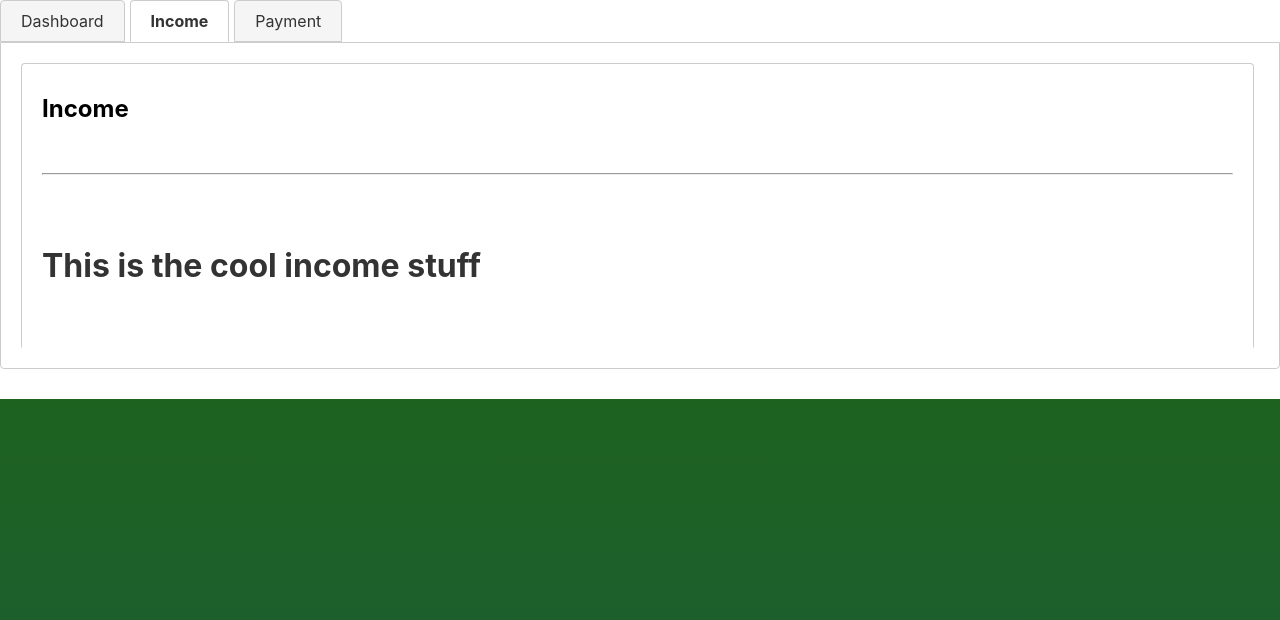
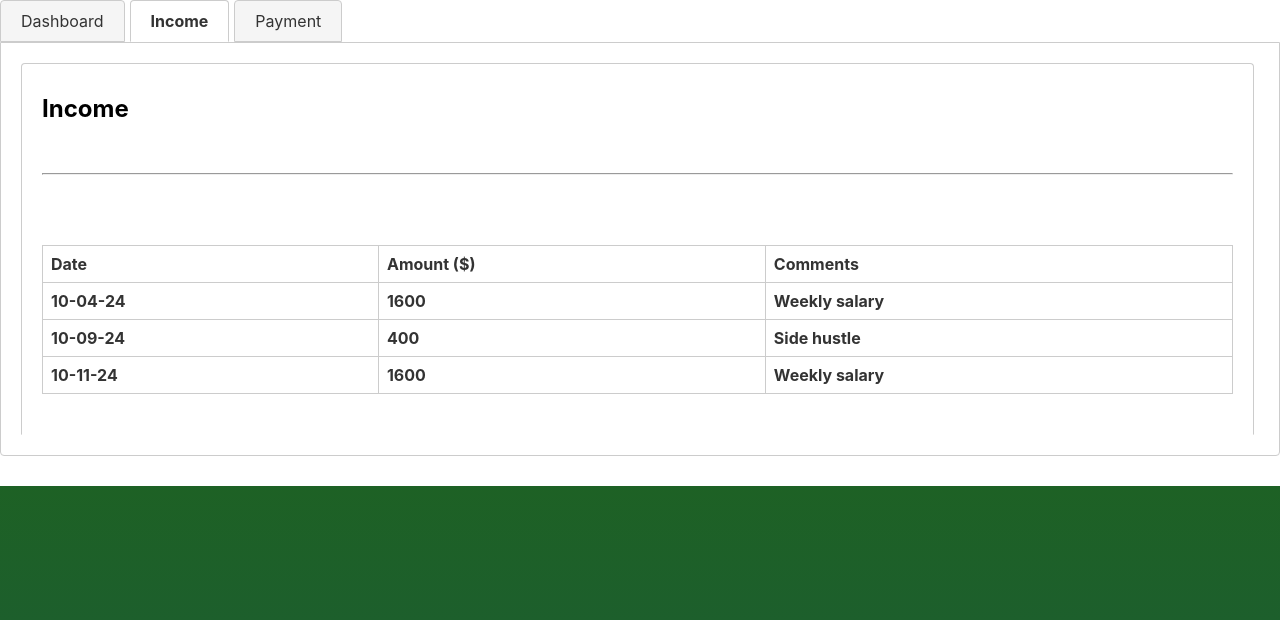
Before and after one commit to jaronlong52/Personal_Finance_App_Capstone, a React (Vite) app: page /dashboard in a window 1280 px wide. Both pictures are taken after a click on the tab "Income". Shown: the top 620 px of the page. Built offline with nearby package versions, Linux system fonts and the light colour scheme.

Commit message:
added income records table with example data

```diff
--- /dev/null
+++ b/src/components/Income.css
@@ -0,0 +1,11 @@
+.income-table {
+    width: 100%;
+    border-collapse: collapse;
+    margin-top: 20px;
+  }
+
+  .income-table th, .income-table td {
+    border: 1px solid #e25959;
+    padding: 8px;
+    text-align: left;
+  }
--- a/src/components/Income.jsx
+++ b/src/components/Income.jsx
@@ -1,9 +1,33 @@
 import React, { useState } from 'react';
+import './Income.css';
 
 function Income() {
+    const [data, setData] = useState([
+        { Date: '10-04-24', Amount: 1600, Comments: 'Weekly salary'},
+        { Date: '10-09-24', Amount: 400, Comments: 'Side hustle'},
+        { Date: '10-11-24', Amount: 1600, Comments: 'Weekly salary'},
+    ]);
+
     return (
         <div className="container">
-        <h1>This is the cool income stuff</h1>
+            <table className="income-table">
+                    <thead>
+                        <tr>
+                            <th>Date</th>
+                            <th>Amount ($)</th>
+                            <th>Comments</th>
+                        </tr>
+                    </thead>
+                    <tbody>
+                        {data.map((item, index) => (
+                            <tr key={index}>
+                                <td>{item.Date}</td>
+                                <td>{item.Amount}</td>
+                                <td>{item.Comments}</td>
+                            </tr>
+                        ))}
+                    </tbody>
+                </table>
         </div>
     )
 }
```
